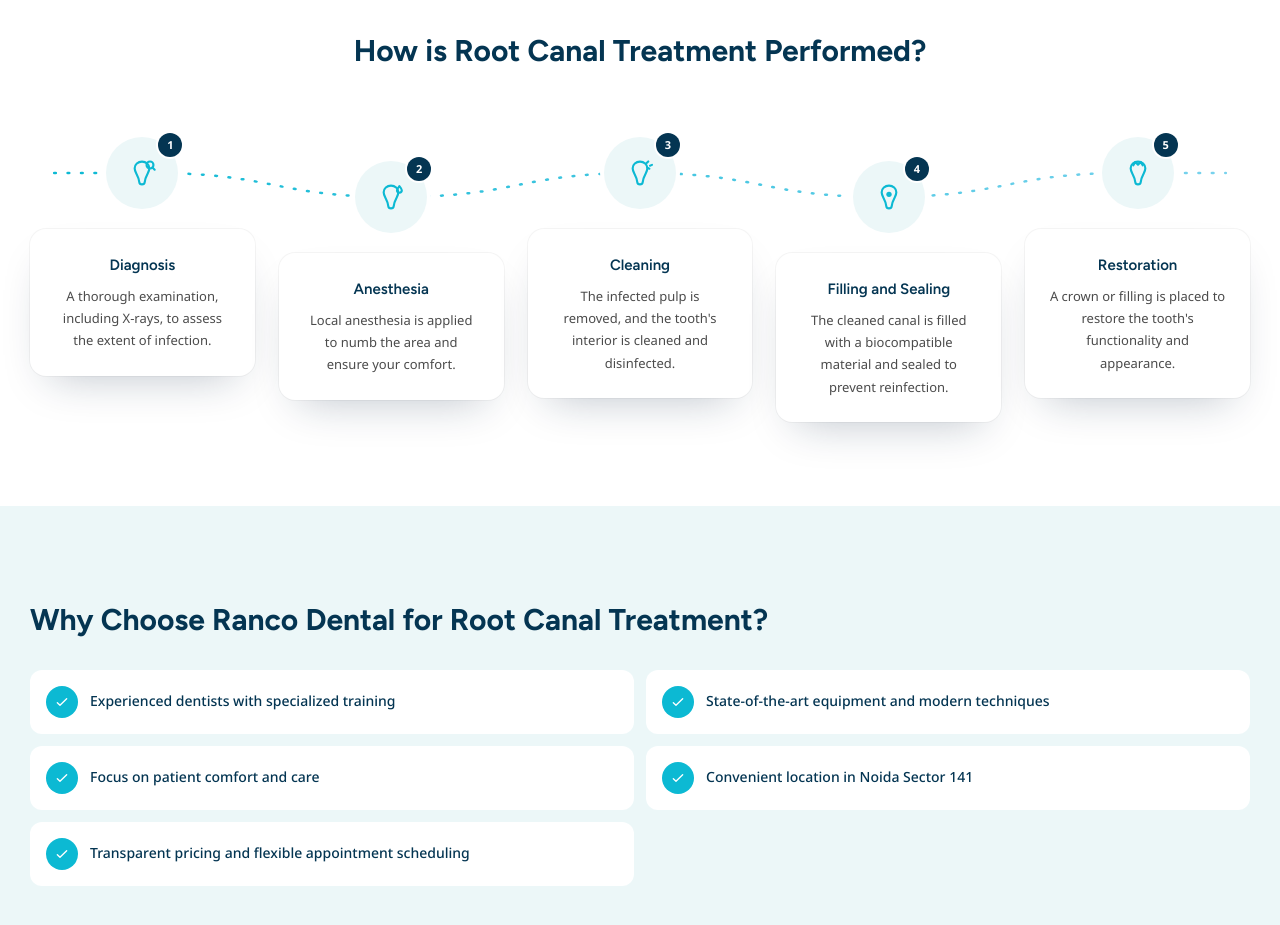
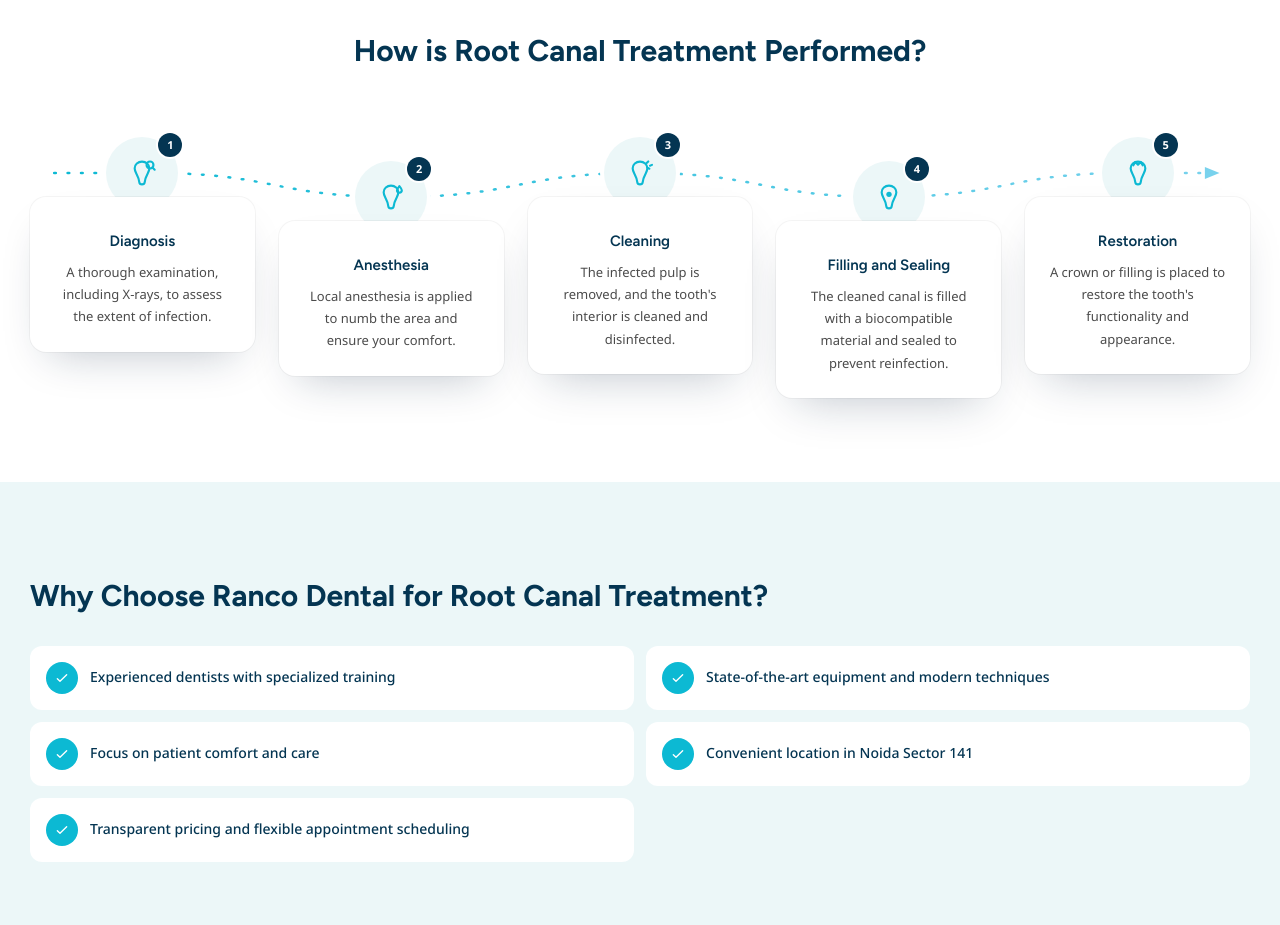
Before and after one commit to Sk-buddy/Ranco-Dental, a Next.js app: page /rct-dentist-noida/ in a window 1280 px wide. Shown: the part 1680-2605 px from the top of the page. Built offline with nearby package versions, Linux system fonts and the light colour scheme.

Commit message:
Overlap procedure cards over icons and animate the connector line + card reveal on scroll

```diff
--- /dev/null
+++ b/src/components/ProcedureTimeline.tsx
@@ -0,0 +1,161 @@
+"use client";
+
+import { useEffect, useId, useRef, useState } from "react";
+import Reveal from "./Reveal";
+import { getProcedureIcon } from "./icons/ProcedureIcons";
+
+type Step = { title: string; description: string };
+
+/**
+ * The "How is it performed" timeline: a flowing dotted connector that draws itself
+ * in (like an elastic band snapping taut) once scrolled into view, with each step's
+ * card popping up into place along it, staggered in sequence.
+ */
+export default function ProcedureTimeline({ steps }: { steps: Step[] }) {
+  const wrapRef = useRef<HTMLDivElement>(null);
+  const [visible, setVisible] = useState(false);
+  const rawId = useId().replace(/[^a-zA-Z0-9]/g, "");
+
+  useEffect(() => {
+    const el = wrapRef.current;
+    if (!el) return;
+    const observer = new IntersectionObserver(
+      (entries) => {
+        if (entries[0]?.isIntersecting) {
+          setVisible(true);
+          observer.disconnect();
+        }
+      },
+      { threshold: 0.25 },
+    );
+    observer.observe(el);
+    return () => observer.disconnect();
+  }, []);
+
+  return (
+    <div ref={wrapRef} className="relative mt-20">
+      {/* flowing connector: vertical wave on mobile, horizontal wave on desktop — both
+          draw in via a widening clip-path "reveal window", elastic-band style */}
+      <svg
+        aria-hidden
+        viewBox="0 0 100 800"
+        preserveAspectRatio="none"
+        className="pointer-events-none absolute left-1/2 top-0 h-full w-[90px] -translate-x-1/2 lg:hidden"
+      >
+        <defs>
+          <linearGradient id={`flow-m-${rawId}`} x1="0" y1="0" x2="0" y2="1">
+            <stop offset="0%" stopColor="var(--color-teal)" />
+            <stop offset="100%" stopColor="var(--color-sky)" />
+          </linearGradient>
+          <clipPath id={`clip-m-${rawId}`}>
+            <rect
+              x="0"
+              y="0"
+              width="100"
+              height={visible ? 800 : 0}
+              style={{ transition: "height 1.6s cubic-bezier(0.34, 1.56, 0.64, 1)" }}
+            />
+          </clipPath>
+          <marker
+            id={`arrow-m-${rawId}`}
+            viewBox="0 0 14 14"
+            markerUnits="userSpaceOnUse"
+            markerWidth="14"
+            markerHeight="14"
+            refX="12"
+            refY="7"
+            orient="auto"
+          >
+            <path d="M1,1 L13,7 L1,13 Z" fill="var(--color-sky)" />
+          </marker>
+        </defs>
+        <g clipPath={`url(#clip-m-${rawId})`}>
+          <path
+            d="M50,0 C15,70 85,130 50,200 C15,270 85,330 50,400 C15,470 85,530 50,600 C15,670 85,730 50,794"
+            fill="none"
+            stroke={`url(#flow-m-${rawId})`}
+            strokeWidth="2.5"
+            strokeDasharray="1 10"
+            strokeLinecap="round"
+            markerEnd={`url(#arrow-m-${rawId})`}
+          />
+        </g>
+      </svg>
+      <svg
+        aria-hidden
+        viewBox="0 0 1000 72"
+        preserveAspectRatio="none"
+        className="pointer-events-none absolute inset-x-0 top-0 hidden h-[72px] w-full lg:block"
+      >
+        <defs>
+          <linearGradient id={`flow-d-${rawId}`} x1="0" y1="0" x2="1" y2="0">
+            <stop offset="0%" stopColor="var(--color-teal)" />
+            <stop offset="100%" stopColor="var(--color-sky)" />
+          </linearGradient>
+          <clipPath id={`clip-d-${rawId}`}>
+            <rect
+              x="0"
+              y="0"
+              width={visible ? 1000 : 0}
+              height="72"
+              style={{ transition: "width 1.6s cubic-bezier(0.34, 1.56, 0.64, 1)" }}
+            />
+          </clipPath>
+          <marker
+            id={`arrow-d-${rawId}`}
+            viewBox="0 0 14 14"
+            markerUnits="userSpaceOnUse"
+            markerWidth="14"
+            markerHeight="14"
+            refX="12"
+            refY="7"
+            orient="auto"
+          >
+            <path d="M1,1 L13,7 L1,13 Z" fill="var(--color-sky)" />
+          </marker>
+        </defs>
+        <g clipPath={`url(#clip-d-${rawId})`}>
+          <path
+            d="M20,24 L100,24 C200,24 200,48 300,48 C400,48 400,24 500,24 C600,24 600,48 700,48 C800,48 800,24 900,24 L974,24"
+            fill="none"
+            stroke={`url(#flow-d-${rawId})`}
+            strokeWidth="2.5"
+            strokeDasharray="1 10"
+            strokeLinecap="round"
+            markerEnd={`url(#arrow-d-${rawId})`}
+          />
+        </g>
+      </svg>
+
+      <div className="relative grid grid-cols-1 gap-12 sm:gap-14 lg:grid-cols-5 lg:items-start lg:gap-6">
+        {steps.map((step, i) => {
+          const StepIcon = getProcedureIcon(step.title);
+          const floatUp = i % 2 === 0;
+          return (
+            <Reveal key={step.title} delay={i * 140}>
+              <div
+                className={`relative mx-auto w-full max-w-[380px] lg:mx-0 lg:max-w-none ${
+                  floatUp
+                    ? "translate-x-2 lg:translate-x-0 lg:-translate-y-3"
+                    : "-translate-x-2 lg:translate-x-0 lg:translate-y-3"
+                }`}
+              >
+                <span className="relative z-10 mx-auto flex h-[72px] w-[72px] items-center justify-center rounded-full bg-[var(--color-tint)] ring-4 ring-white">
+                  <StepIcon className="h-8 w-8 text-[var(--color-teal)]" />
+                  <span className="absolute -right-1 -top-1 flex h-6 w-6 items-center justify-center rounded-full bg-[var(--color-navy)] text-[11px] font-bold text-white ring-2 ring-white">
+                    {i + 1}
+                  </span>
+                </span>
+
+                <div className="relative z-20 -mt-3 rounded-2xl bg-white p-5 pt-7 text-center shadow-[0_20px_45px_-20px_rgba(15,35,65,0.28)] ring-1 ring-black/[0.04] sm:p-6 sm:pt-8">
+                  <h3 className="text-[15px] font-semibold text-[var(--color-navy)]">{step.title}</h3>
+                  <p className="mt-2 text-[13px] leading-[1.7] text-[var(--color-ink)]">{step.description}</p>
+                </div>
+              </div>
+            </Reveal>
+          );
+        })}
+      </div>
+    </div>
+  );
+}
--- a/src/components/TreatmentTemplate.tsx
+++ b/src/components/TreatmentTemplate.tsx
@@ -4,7 +4,7 @@ import type { Treatment } from "@/lib/treatments";
 import { clinic } from "@/lib/data";
 import FaqAccordion from "./FaqAccordion";
 import WhatsappCta from "./WhatsappCta";
-import { getProcedureIcon } from "./icons/ProcedureIcons";
+import ProcedureTimeline from "./ProcedureTimeline";
 
 function initials(name: string) {
   return name
@@ -147,80 +147,7 @@ export default function TreatmentTemplate({ treatment }: { treatment: Treatment
               </h2>
             </div>
 
-            <div className="relative mt-20">
-              {/* flowing connector: vertical wave on mobile, horizontal wave on desktop */}
-              <svg
-                aria-hidden
-                viewBox="0 0 100 800"
-                preserveAspectRatio="none"
-                className="pointer-events-none absolute left-1/2 top-0 h-full w-[90px] -translate-x-1/2 lg:hidden"
-              >
-                <defs>
-                  <linearGradient id="flow-line-mobile" x1="0" y1="0" x2="0" y2="1">
-                    <stop offset="0%" stopColor="var(--color-teal)" />
-                    <stop offset="100%" stopColor="var(--color-sky)" />
-                  </linearGradient>
-                </defs>
-                <path
-                  d="M50,0 C15,70 85,130 50,200 C15,270 85,330 50,400 C15,470 85,530 50,600 C15,670 85,730 50,800"
-                  fill="none"
-                  stroke="url(#flow-line-mobile)"
-                  strokeWidth="2.5"
-                  strokeDasharray="1 10"
-                  strokeLinecap="round"
-                />
-              </svg>
-              <svg
-                aria-hidden
-                viewBox="0 0 1000 72"
-                preserveAspectRatio="none"
-                className="pointer-events-none absolute inset-x-0 top-0 hidden h-[72px] w-full lg:block"
-              >
-                <defs>
-                  <linearGradient id="flow-line-desktop" x1="0" y1="0" x2="1" y2="0">
-                    <stop offset="0%" stopColor="var(--color-teal)" />
-                    <stop offset="100%" stopColor="var(--color-sky)" />
-                  </linearGradient>
-                </defs>
-                <path
-                  d="M20,24 L100,24 C200,24 200,48 300,48 C400,48 400,24 500,24 C600,24 600,48 700,48 C800,48 800,24 900,24 L980,24"
-                  fill="none"
-                  stroke="url(#flow-line-desktop)"
-                  strokeWidth="2.5"
-                  strokeDasharray="1 10"
-                  strokeLinecap="round"
-                />
-              </svg>
-
-              <div className="relative grid grid-cols-1 gap-12 sm:gap-14 lg:grid-cols-5 lg:items-start lg:gap-6">
-                {procedure.map((step, i) => {
-                  const StepIcon = getProcedureIcon(step.title);
-                  const floatUp = i % 2 === 0;
-                  return (
-                    <div
-                      key={step.title}
-                      className={`relative mx-auto w-full max-w-[380px] lg:mx-0 lg:max-w-none ${
-                        floatUp
-                          ? "translate-x-2 lg:translate-x-0 lg:-translate-y-3"
-                          : "-translate-x-2 lg:translate-x-0 lg:translate-y-3"
-                      }`}
-                    >
-                      <span className="relative z-10 mx-auto flex h-[72px] w-[72px] items-center justify-center rounded-full bg-[var(--color-tint)] ring-4 ring-white">
-                        <StepIcon className="h-8 w-8 text-[var(--color-teal)]" />
-                        <span className="absolute -right-1 -top-1 flex h-6 w-6 items-center justify-center rounded-full bg-[var(--color-navy)] text-[11px] font-bold text-white ring-2 ring-white">
-                          {i + 1}
-                        </span>
-                      </span>
-
-                      <div className="relative z-10 mt-5 rounded-2xl bg-white p-5 text-center shadow-[0_20px_45px_-20px_rgba(15,35,65,0.28)] ring-1 ring-black/[0.04] sm:p-6">
-                        <h3 className="text-[15px] font-semibold text-[var(--color-navy)]">{step.title}</h3>
-                        <p className="mt-2 text-[13px] leading-[1.7] text-[var(--color-ink)]">{step.description}</p>
-                      </div>
-                    </div>
-                  );
-                })}
-              </div>
-            </div>
+            <ProcedureTimeline steps={procedure} />
           </div>
         </section>
       )}
```
